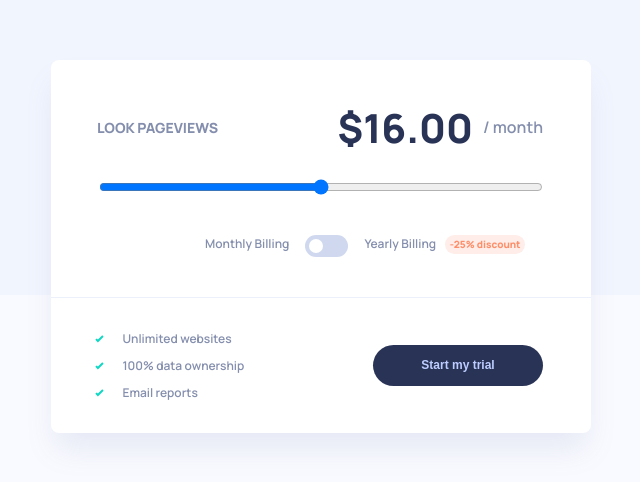
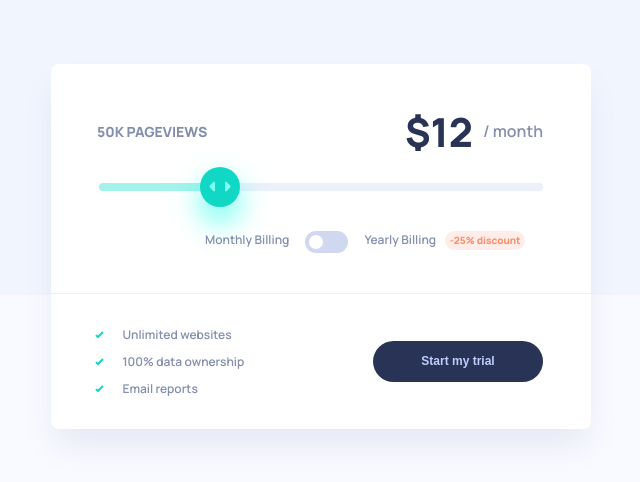
Before and after one commit to peraltafederico/interactive-pricing, a React (Create React App) app: page / in a window 1280 px wide. Shown: the part 154-636 px from the top of the page, without its empty margins (319-959 px from the left). Built offline with nearby package versions, Linux system fonts and the light colour scheme.

Commit message:
integrate and style range input

```diff
--- a/src/App.module.scss
+++ b/src/App.module.scss
@@ -10,3 +10,9 @@
   margin: auto;
   display: flex;
 }
+
+.asd {
+  width: 30px;
+  height: 30px;
+  box-shadow: 0px 15px 30px rgba(0, 255, 231, 0.6);
+}
--- a/src/App.tsx
+++ b/src/App.tsx
@@ -12,9 +12,7 @@ const App = () => {
             '100% data ownership ',
             'Email reports',
           ]}
-        >
-          a
-        </PricingCard>
+        ></PricingCard>
       </div>
     </div>
   )
--- /dev/null
+++ b/src/components/InputRange/InputRange.module.scss
@@ -0,0 +1,45 @@
+@import '../../styles/pallete';
+
+.range {
+  -webkit-appearance: none;
+  height: 8px;
+  background: $soft-cyan-alpha;
+  outline: none;
+  border-radius: 5px;
+
+  &::-webkit-slider-thumb {
+    -webkit-appearance: none;
+    appearance: none;
+    width: 40px;
+    height: 40px;
+    cursor: -moz-grab;
+    cursor: -webkit-grab;
+    background-color: $strong-cyan-beta;
+    box-shadow: 0px 15px 30px rgba(0, 255, 231, 0.6);
+    border-radius: 50%;
+    background-image: url('../../assets/icon-slider.svg');
+    background-size: 22px 13px;
+    background-repeat: no-repeat;
+    background-position: center;
+
+    &:hover {
+      background-color: $soft-cyan-beta;
+    }
+
+    &:active {
+      background-color: $strong-cyan-alpha;
+    }
+  }
+
+  &::-moz-range-progress {
+    background-color: #43e5f7;
+  }
+
+  &::-moz-range-thumb {
+    width: 40px;
+    height: 40px;
+    background: $strong-cyan-beta;
+    box-shadow: 0px 15px 30px rgba(0, 255, 231, 0.6);
+    border-radius: 50%;
+  }
+}
--- /dev/null
+++ b/src/components/InputRange/InputRange.tsx
@@ -0,0 +1,42 @@
+import s from './InputRange.module.scss'
+import cn from 'classnames'
+import { useEffect, useRef } from 'react'
+
+interface Props {
+  className?: string
+  min?: number
+  max?: number
+  onChange: (event: React.ChangeEvent<HTMLInputElement>) => void
+  value: number
+}
+
+const InputRange = ({
+  className,
+  onChange,
+  min = 1,
+  max = 100,
+  value = 100,
+}: Props) => {
+  const ref = useRef<HTMLInputElement>(null)
+
+  useEffect(() => {
+    if (ref.current) {
+      ref.current.style.backgroundImage = `linear-gradient(to right, #a4f3eb ${value}%, #ecf0fb ${value}%)`
+    }
+  }, [value, min, max])
+
+  return (
+    <input
+      ref={ref}
+      type="range"
+      className={cn(s.range, className)}
+      onChange={onChange}
+      value={value}
+      max="100"
+      min="0"
+      step="25"
+    />
+  )
+}
+
+export default InputRange
--- a/src/components/PricingCard/PricingCard.tsx
+++ b/src/components/PricingCard/PricingCard.tsx
@@ -6,24 +6,37 @@ import Button from '../Button/Button'
 import IconCheck from '../../assets/icon-check.svg'
 import Switch from '../Switch/Switch'
 import useWindowSize from '../../hooks/useWindowSize'
+import InputRange from '../InputRange/InputRange'
+import { PRODUCTS } from '../../constants'
 
 interface Props {
   className?: string
   benefits: string[]
 }
 
+const DISCOUNT_PERCENTAGE = 0.25
+
 const PricingCard: React.FC<Props> = ({ className, benefits }: Props) => {
-  const [switchOn, setSwitchOn] = useState(false)
+  const [range, setRange] = useState(25)
+  const [discount, setDiscount] = useState(false)
 
-  const handleSwitchChange = () => setSwitchOn(!switchOn)
+  const handleSwitchChange = () => setDiscount(!discount)
 
   const { width } = useWindowSize()
 
   const isMediumDown = width && width <= 768
 
+  const product = PRODUCTS[range.toString() as '0' | '25' | '50' | '75' | '100']
+
+  const productPrice = discount
+    ? product.price * DISCOUNT_PERCENTAGE
+    : product.price
+
   const Price = () => (
     <div className={s['pricing-card-content__price']}>
-      <span className={s['pricing-card-content__price-text']}>$16.00</span>
+      <span
+        className={s['pricing-card-content__price-text']}
+      >{`$${productPrice}`}</span>
       <span className={s['pricing-card-content__time-text']}>/ month</span>
     </div>
   )
@@ -35,14 +48,15 @@ const PricingCard: React.FC<Props> = ({ className, benefits }: Props) => {
       >
         <div className={s['pricing-card-content__description']}>
           <span className={s['pricing-card-content__title']}>
-            Look Pageviews
+            {product.name}
           </span>
           {!isMediumDown && <Price />}
         </div>
-        <input
-          type="range"
+        <InputRange
           className={s['pricing-card-content__price-range']}
-        ></input>
+          value={range}
+          onChange={(e) => setRange(parseInt(e.target.value))}
+        />
         {isMediumDown && <Price />}
         <div className={s['pricing-card-content__billing']}>
           <span className={s['pricing-card-content__billing-text']}>
@@ -50,7 +64,7 @@ const PricingCard: React.FC<Props> = ({ className, benefits }: Props) => {
           </span>
           <Switch
             className={s['pricing-card-content__switch']}
-            on={switchOn}
+            on={discount}
             onChange={handleSwitchChange}
           />
           <span className={s['pricing-card-content__billing-text']}>
--- a/src/components/Switch/Switch.module.scss
+++ b/src/components/Switch/Switch.module.scss
@@ -12,16 +12,12 @@
     width: 0;
     height: 0;
 
-    &:checked + .switch__slider {
-      background-color: $strong-cyan;
-    }
-
     &:checked + .switch__slider:before {
       transform: translateX(21px);
     }
 
-    &:hover + .switch__slider {
-      background-color: $soft-cyan;
+    &:hover + .switch__slider, &:checked + .switch__slider {
+      background-color: $soft-cyan-beta;
     }
   }
 
--- /dev/null
+++ b/src/constants.ts
@@ -0,0 +1,22 @@
+export const PRODUCTS = {
+    '0': {
+        price: 8,
+        name: '10K pageviews'
+    },
+    '25': {
+        price: 12,
+        name: '50K pageviews'
+    },
+    '50': {
+        price: 16,
+        name: '100K pageviews'
+    },
+    '75': {
+        price: 24,
+        name: '500k pageviews'
+    },
+    '100': {
+        price: 36,
+        name: '1M pageviews'
+    }
+}
--- a/src/styles/_pallete.scss
+++ b/src/styles/_pallete.scss
@@ -5,7 +5,9 @@ $light-grayish: #feede8;
 $light-red: #ff8d68;
 $light-grayish-blue-alpha: #ecf0fb;
 $light-grayish-blue-beta: #cfd8ef;
-$soft-cyan: #a5f3eb;
-$strong-cyan: #10d5c2;
+$soft-cyan-alpha: #a4f3eb;
+$soft-cyan-beta: #7aeadf;
+$strong-cyan-alpha: #24aea1;
+$strong-cyan-beta: #10d8c4;
 $pale-blue: #becdff;
 $very-pale-blue: #f9faff;
```
Also changed, not shown: src/assets/icon-slider.svg (added), 1 other file (tests, documents, lock files or other folders).
